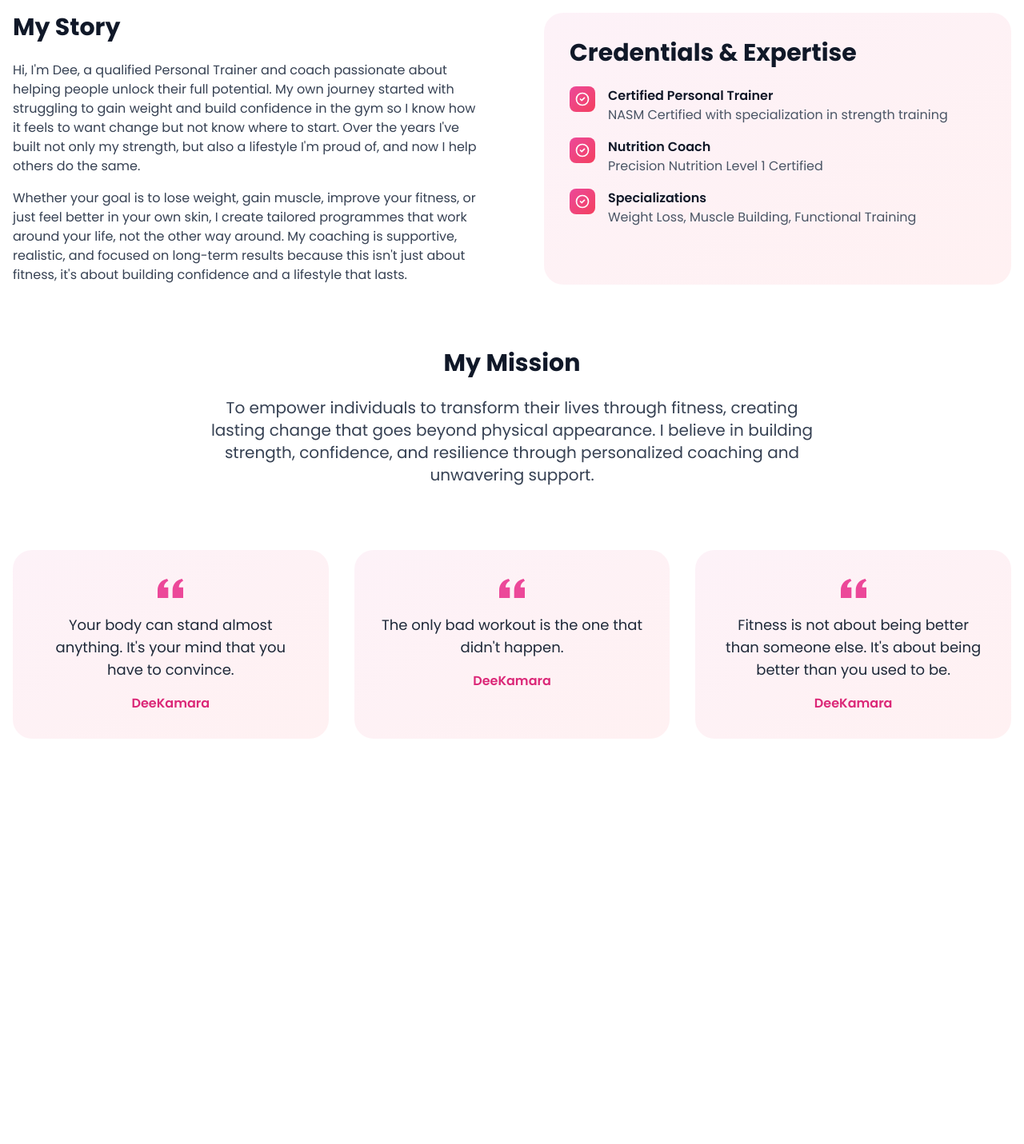
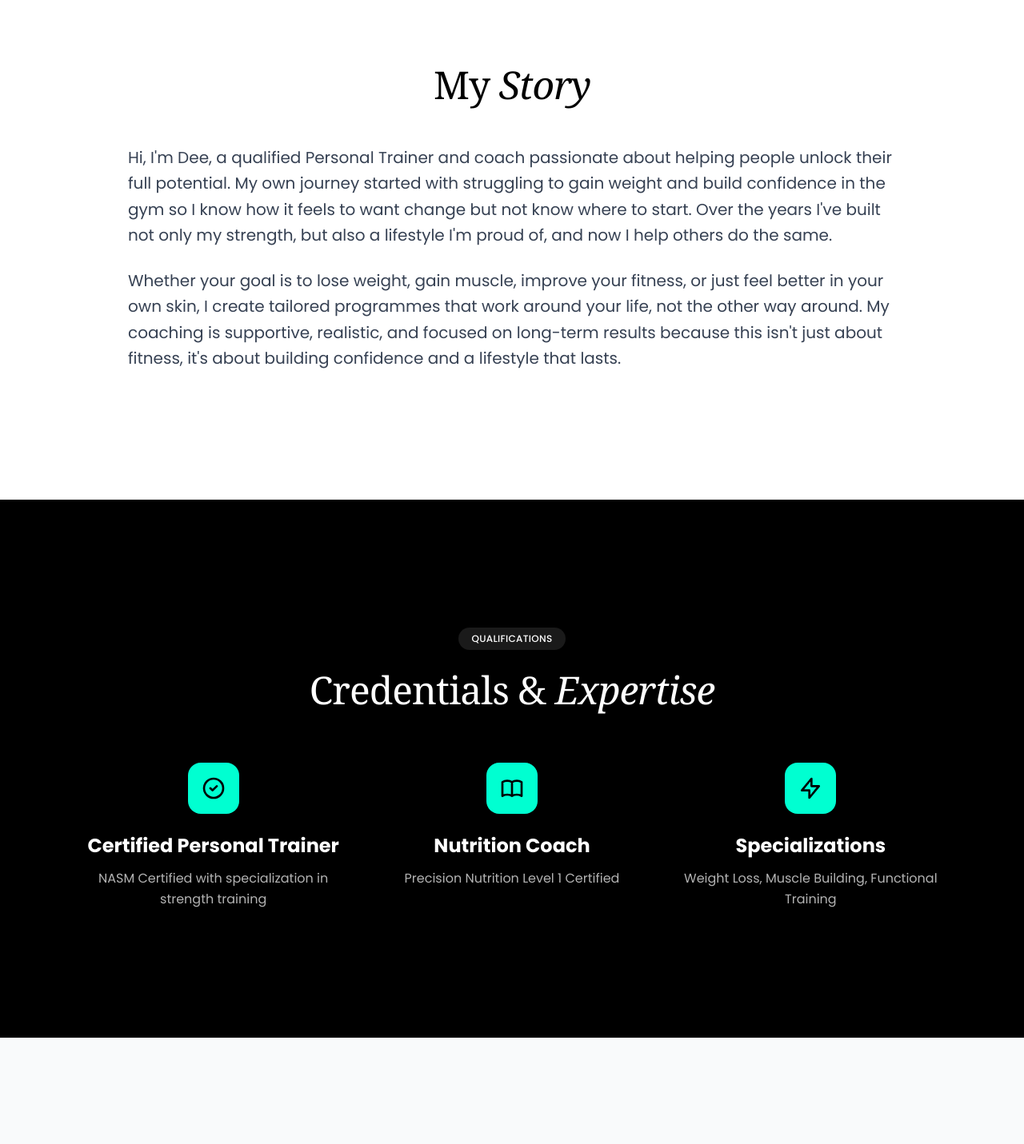
Before and after one commit to davidbanjo13-design/deekamara-fitness, a Next.js app: page /about in a window 1280 px wide. Shown: the part 640-2071 px from the top of the page at 80% size. Before the commit the page ends 1660 px from the top, so only its background shows below. Built offline with nearby package versions, Linux system fonts and the light colour scheme.

Commit message:
Redesign About page to match homepage premium style

```diff
--- a/src/app/about/page.tsx
+++ b/src/app/about/page.tsx
@@ -2,6 +2,12 @@
 
 import { motion } from 'framer-motion';
 import Image from 'next/image';
+import Link from 'next/link';
+import Navigation from '@/components/Navigation';
+import Section from '@/components/ui/Section';
+import Container from '@/components/ui/Container';
+import Badge from '@/components/ui/Badge';
+import Button from '@/components/ui/Button';
 
 const fadeIn = {
   hidden: { opacity: 0, y: 20 },
@@ -26,8 +32,13 @@ const quotes = [
 export default function AboutPage() {
   return (
     <div className="min-h-screen bg-white">
-      {/* Hero Section */}
-      <div className="relative h-[60vh] md:h-[70vh]">
+      <Navigation />
+
+      {/* Hero Section - Similar to homepage */}
+      <Section theme="light" padding="xl" className="relative min-h-[70vh] flex items-center">
+        {/* Background Image with border treatment */}
+        <div className="absolute inset-0 z-0">
+          <div className="absolute inset-8 sm:inset-12 md:inset-16 lg:inset-20 rounded-3xl overflow-hidden">
             <Image
               src="/dee-profile.jpg"
               alt="DeeKamara - Professional Fitness Coach"
@@ -35,112 +46,234 @@ export default function AboutPage() {
               className="object-cover"
               priority
             />
-        {/* Dark overlay for text readability */}
-        <div className="absolute inset-0 bg-black/40" />
+            <div className="absolute inset-0 bg-gradient-to-t from-black/60 via-black/20 to-transparent" />
+          </div>
         </div>
 
-      {/* Main Content */}
-      <div className="max-w-7xl mx-auto px-4 py-16 md:py-24">
-        <div className="grid md:grid-cols-2 gap-12 md:gap-20">
-          {/* Bio Section */}
+        {/* Hero Content */}
+        <Container size="lg" className="relative z-10">
+          <div className="max-w-3xl">
+            <motion.div
+              initial={{ opacity: 0, y: 30 }}
+              animate={{ opacity: 1, y: 0 }}
+              transition={{ duration: 0.8 }}
+            >
+              <Badge variant="dark" className="mb-6">
+                Meet Your Coach
+              </Badge>
+
+              <h1 className="text-5xl sm:text-6xl md:text-7xl font-display mb-6 text-dark">
+                About{' '}
+                <span className="font-display-italic">DeeKamara</span>
+              </h1>
+
+              <p className="text-xl sm:text-2xl text-gray-700 leading-relaxed">
+                Qualified Personal Trainer helping people unlock their full potential through personalized fitness coaching.
+              </p>
+            </motion.div>
+          </div>
+        </Container>
+      </Section>
+
+      {/* My Story Section */}
+      <Section theme="light" padding="xl">
+        <Container size="md">
           <motion.div
             initial="hidden"
-            animate="visible"
+            whileInView="visible"
+            viewport={{ once: true }}
             variants={fadeIn}
             transition={{ duration: 0.6 }}
+            className="text-center mb-12"
           >
-            <h2 className="text-3xl font-bold text-gray-900 mb-6">My Story</h2>
-            <div className="prose prose-lg">
-              <p className="text-gray-700 mb-4">
+            <h2 className="text-4xl sm:text-5xl font-display mb-6">
+              My{' '}
+              <span className="font-display-italic">Story</span>
+            </h2>
+          </motion.div>
+
+          <motion.div
+            initial="hidden"
+            whileInView="visible"
+            viewport={{ once: true }}
+            variants={fadeIn}
+            transition={{ duration: 0.6, delay: 0.2 }}
+            className="prose prose-lg max-w-none"
+          >
+            <p className="text-xl text-gray-700 mb-6 leading-relaxed">
               Hi, I&apos;m Dee, a qualified Personal Trainer and coach passionate about helping people unlock their full potential. My own journey started with struggling to gain weight and build confidence in the gym so I know how it feels to want change but not know where to start. Over the years I&apos;ve built not only my strength, but also a lifestyle I&apos;m proud of, and now I help others do the same.
             </p>
-              <p className="text-gray-700">
+            <p className="text-xl text-gray-700 leading-relaxed">
               Whether your goal is to lose weight, gain muscle, improve your fitness, or just feel better in your own skin, I create tailored programmes that work around your life, not the other way around. My coaching is supportive, realistic, and focused on long-term results because this isn&apos;t just about fitness, it&apos;s about building confidence and a lifestyle that lasts.
             </p>
-            </div>
+          </motion.div>
+        </Container>
+      </Section>
+
+      {/* Credentials Section - Dark */}
+      <Section theme="dark" padding="xl">
+        <Container size="lg">
+          <motion.div
+            initial="hidden"
+            whileInView="visible"
+            viewport={{ once: true }}
+            variants={fadeIn}
+            transition={{ duration: 0.6 }}
+            className="text-center mb-16"
+          >
+            <Badge variant="dark" className="mb-6">
+              Qualifications
+            </Badge>
+            <h2 className="text-4xl sm:text-5xl font-display mb-6">
+              Credentials &{' '}
+              <span className="font-display-italic">Expertise</span>
+            </h2>
           </motion.div>
 
-          {/* Credentials & Specialties */}
+          <div className="grid md:grid-cols-3 gap-8">
             <motion.div
               initial="hidden"
-            animate="visible"
+              whileInView="visible"
+              viewport={{ once: true }}
               variants={fadeIn}
-            transition={{ duration: 0.6, delay: 0.2 }}
-            className="bg-gradient-to-br from-pink-50 to-rose-50 rounded-3xl p-8"
+              transition={{ duration: 0.6, delay: 0.1 }}
+              className="text-center"
             >
-            <h2 className="text-3xl font-bold text-gray-900 mb-6">Credentials & Expertise</h2>
-            <ul className="space-y-4">
-              <li className="flex items-start gap-4">
-                <div className="w-8 h-8 bg-gradient-to-br from-pink-500 to-rose-500 rounded-lg flex items-center justify-center flex-shrink-0">
-                  <svg className="w-5 h-5 text-white" fill="none" stroke="currentColor" viewBox="0 0 24 24">
+              <div className="w-16 h-16 bg-accent-cyan rounded-2xl flex items-center justify-center mx-auto mb-6">
+                <svg className="w-8 h-8 text-dark" fill="none" stroke="currentColor" viewBox="0 0 24 24">
                   <path strokeLinecap="round" strokeLinejoin="round" strokeWidth={2} d="M9 12l2 2 4-4m6 2a9 9 0 11-18 0 9 9 0 0118 0z" />
                 </svg>
               </div>
-                <div>
-                  <h3 className="font-semibold text-gray-900">Certified Personal Trainer</h3>
-                  <p className="text-gray-600">NASM Certified with specialization in strength training</p>
-                </div>
-              </li>
-              <li className="flex items-start gap-4">
-                <div className="w-8 h-8 bg-gradient-to-br from-pink-500 to-rose-500 rounded-lg flex items-center justify-center flex-shrink-0">
-                  <svg className="w-5 h-5 text-white" fill="none" stroke="currentColor" viewBox="0 0 24 24">
-                    <path strokeLinecap="round" strokeLinejoin="round" strokeWidth={2} d="M9 12l2 2 4-4m6 2a9 9 0 11-18 0 9 9 0 0118 0z" />
+              <h3 className="text-2xl font-bold mb-3">Certified Personal Trainer</h3>
+              <p className="text-white/70 leading-relaxed">NASM Certified with specialization in strength training</p>
+            </motion.div>
+
+            <motion.div
+              initial="hidden"
+              whileInView="visible"
+              viewport={{ once: true }}
+              variants={fadeIn}
+              transition={{ duration: 0.6, delay: 0.2 }}
+              className="text-center"
+            >
+              <div className="w-16 h-16 bg-accent-cyan rounded-2xl flex items-center justify-center mx-auto mb-6">
+                <svg className="w-8 h-8 text-dark" fill="none" stroke="currentColor" viewBox="0 0 24 24">
+                  <path strokeLinecap="round" strokeLinejoin="round" strokeWidth={2} d="M12 6.253v13m0-13C10.832 5.477 9.246 5 7.5 5S4.168 5.477 3 6.253v13C4.168 18.477 5.754 18 7.5 18s3.332.477 4.5 1.253m0-13C13.168 5.477 14.754 5 16.5 5c1.747 0 3.332.477 4.5 1.253v13C19.832 18.477 18.247 18 16.5 18c-1.746 0-3.332.477-4.5 1.253" />
                 </svg>
               </div>
-                <div>
-                  <h3 className="font-semibold text-gray-900">Nutrition Coach</h3>
-                  <p className="text-gray-600">Precision Nutrition Level 1 Certified</p>
-                </div>
-              </li>
-              <li className="flex items-start gap-4">
-                <div className="w-8 h-8 bg-gradient-to-br from-pink-500 to-rose-500 rounded-lg flex items-center justify-center flex-shrink-0">
-                  <svg className="w-5 h-5 text-white" fill="none" stroke="currentColor" viewBox="0 0 24 24">
-                    <path strokeLinecap="round" strokeLinejoin="round" strokeWidth={2} d="M9 12l2 2 4-4m6 2a9 9 0 11-18 0 9 9 0 0118 0z" />
+              <h3 className="text-2xl font-bold mb-3">Nutrition Coach</h3>
+              <p className="text-white/70 leading-relaxed">Precision Nutrition Level 1 Certified</p>
+            </motion.div>
+
+            <motion.div
+              initial="hidden"
+              whileInView="visible"
+              viewport={{ once: true }}
+              variants={fadeIn}
+              transition={{ duration: 0.6, delay: 0.3 }}
+              className="text-center"
+            >
+              <div className="w-16 h-16 bg-accent-cyan rounded-2xl flex items-center justify-center mx-auto mb-6">
+                <svg className="w-8 h-8 text-dark" fill="none" stroke="currentColor" viewBox="0 0 24 24">
+                  <path strokeLinecap="round" strokeLinejoin="round" strokeWidth={2} d="M13 10V3L4 14h7v7l9-11h-7z" />
                 </svg>
               </div>
-                <div>
-                  <h3 className="font-semibold text-gray-900">Specializations</h3>
-                  <p className="text-gray-600">Weight Loss, Muscle Building, Functional Training</p>
-                </div>
-              </li>
-            </ul>
+              <h3 className="text-2xl font-bold mb-3">Specializations</h3>
+              <p className="text-white/70 leading-relaxed">Weight Loss, Muscle Building, Functional Training</p>
             </motion.div>
           </div>
+        </Container>
+      </Section>
 
       {/* Mission Statement */}
+      <Section theme="light" padding="lg" className="bg-gray-50">
+        <Container size="md">
           <motion.div
             initial="hidden"
-          animate="visible"
+            whileInView="visible"
+            viewport={{ once: true }}
             variants={fadeIn}
-          transition={{ duration: 0.6, delay: 0.4 }}
-          className="mt-20 text-center max-w-3xl mx-auto"
+            transition={{ duration: 0.6 }}
+            className="text-center"
           >
-          <h2 className="text-3xl font-bold text-gray-900 mb-6">My Mission</h2>
-          <p className="text-xl text-gray-700">
+            <h2 className="text-4xl sm:text-5xl font-display mb-8">
+              My{' '}
+              <span className="font-display-italic">Mission</span>
+            </h2>
+            <p className="text-2xl text-gray-700 leading-relaxed max-w-3xl mx-auto">
               To empower individuals to transform their lives through fitness, creating lasting change that goes beyond physical appearance. I believe in building strength, confidence, and resilience through personalized coaching and unwavering support.
             </p>
           </motion.div>
+        </Container>
+      </Section>
 
       {/* Motivational Quotes */}
-        <div className="mt-20 grid md:grid-cols-3 gap-8">
+      <Section theme="light" padding="xl">
+        <Container size="lg">
+          <motion.div
+            initial="hidden"
+            whileInView="visible"
+            viewport={{ once: true }}
+            variants={fadeIn}
+            transition={{ duration: 0.6 }}
+            className="text-center mb-16"
+          >
+            <h2 className="text-4xl sm:text-5xl font-display mb-6">
+              Words to{' '}
+              <span className="font-display-italic">Inspire</span>
+            </h2>
+          </motion.div>
+
+          <div className="grid md:grid-cols-3 gap-8">
             {quotes.map((quote, index) => (
               <motion.div
                 key={index}
                 initial="hidden"
-              animate="visible"
+                whileInView="visible"
+                viewport={{ once: true }}
                 variants={fadeIn}
-              transition={{ duration: 0.6, delay: 0.2 * index }}
-              className="bg-gradient-to-br from-pink-50 to-rose-50 rounded-3xl p-8 text-center"
+                transition={{ duration: 0.6, delay: 0.1 * index }}
+                className="bg-white border-2 border-gray-200 rounded-2xl p-8 hover:border-accent-cyan transition-colors duration-300"
               >
-              <svg className="w-8 h-8 text-pink-500 mx-auto mb-4" fill="currentColor" viewBox="0 0 24 24">
+                <svg className="w-10 h-10 text-accent-cyan mb-6" fill="currentColor" viewBox="0 0 24 24">
                   <path d="M14.017 21v-7.391c0-5.704 3.731-9.57 8.983-10.609l.995 2.151c-2.432.917-3.995 3.638-3.995 5.849h4v10h-9.983zm-14.017 0v-7.391c0-5.704 3.748-9.57 9-10.609l.996 2.151c-2.433.917-3.996 3.638-3.996 5.849h3.983v10h-9.983z" />
                 </svg>
-              <p className="text-gray-800 text-lg mb-4">{quote.text}</p>
-              <p className="text-pink-600 font-semibold">{quote.author}</p>
+                <p className="text-lg text-gray-700 mb-6 leading-relaxed">&ldquo;{quote.text}&rdquo;</p>
+                <p className="text-accent-cyan font-semibold">— {quote.author}</p>
               </motion.div>
             ))}
           </div>
-      </div>
+        </Container>
+      </Section>
+
+      {/* CTA Section */}
+      <Section theme="light" padding="xl" className="bg-gradient-to-br from-gray-50 to-white">
+        <Container size="md" className="text-center">
+          <motion.div
+            initial="hidden"
+            whileInView="visible"
+            viewport={{ once: true }}
+            variants={fadeIn}
+            transition={{ duration: 0.6 }}
+          >
+            <h2 className="text-4xl sm:text-5xl font-display mb-6">
+              Ready to{' '}
+              <span className="font-display-italic">Start?</span>
+            </h2>
+            <p className="text-xl text-gray-700 mb-8 max-w-2xl mx-auto">
+              Take the first step toward your transformation. Let&apos;s work together to achieve your fitness goals.
+            </p>
+            <Link href="/quiz">
+              <Button variant="primary" size="lg">
+                Start Your Journey
+                <svg className="w-5 h-5 ml-2" fill="none" viewBox="0 0 24 24" stroke="currentColor">
+                  <path strokeLinecap="round" strokeLinejoin="round" strokeWidth={2} d="M17 8l4 4m0 0l-4 4m4-4H3" />
+                </svg>
+              </Button>
+            </Link>
+          </motion.div>
+        </Container>
+      </Section>
     </div>
   );
 }
```
Lines whose indentation alone changed are shown as unchanged.
